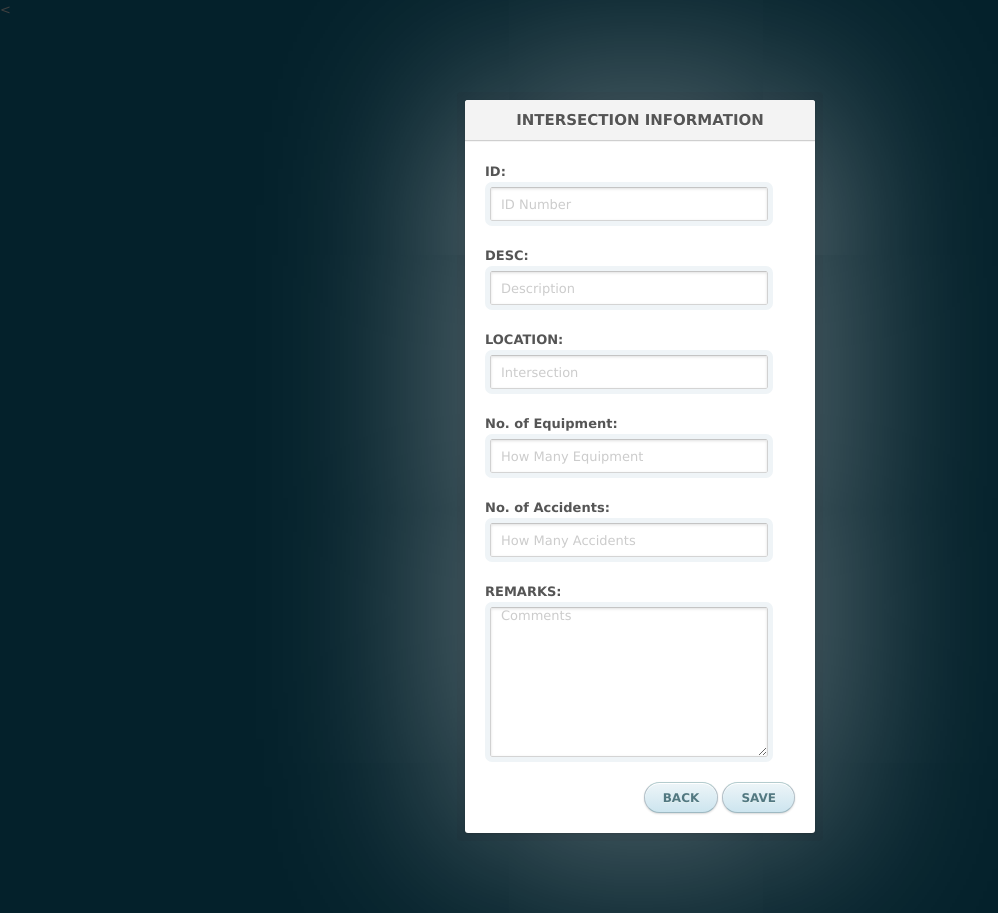
After one commit to leonzkie/traffic, a Django app: page /addIntersection/ in a window 1280 px wide. The commit adds this page. Shown: the whole page, without its empty margins (0-998 px from the left). Run offline with Django 3.2, Linux system fonts and the light colour scheme; parts of the project's set-up code (start-up, migrations or seed data) failed here and were passed over.

Commit message:
Cruds
Error:
clicking submit button.. csrf something

```diff
--- a/intersections/views.py
+++ b/intersections/views.py
@@ -60,5 +60,29 @@ def devices(request):
 	c = Context({'device_list': device_list,})
 	return HttpResponse(t.render(c))
 
+def newAccident(request):
+	device_list = Device.objects.all()
+	t = loader.get_template('Cruds/addAccident.html')
+	c = Context({'device_list': device_list,})
+	return HttpResponse(t.render(c))
+
+def newDevice(request):
+	device_list = Device.objects.all()
+	t = loader.get_template('Cruds/addDevice.html')
+	c = Context({'device_list': device_list,})
+	return HttpResponse(t.render(c))
+
+def newIntersection(request):
+	device_list = Device.objects.all()
+	t = loader.get_template('Cruds/addIntersection.html')
+	c = Context({'device_list': device_list,})
+	return HttpResponse(t.render(c))
+
+def newRoad(request):
+	device_list = Device.objects.all()
+	t = loader.get_template('Cruds/addRoad.html')
+	c = Context({'device_list': device_list,})
+	return HttpResponse(t.render(c))
+
 def homepage(request):
 	return HttpResponseRedirect('/login/')
--- a/static/css/loginstyle.css
+++ b/static/css/loginstyle.css
@@ -137,6 +137,15 @@ body {
   background: rgba(0, 0, 0, 0.08);
   border-radius: 4px;
 }
+
+.login label
+{
+  font-family: 'Lucida Grande', Tahoma, Verdana, sans-serif;
+  font-size: 13px;
+  font-weight: bold;
+  color: #555;
+}
+
 .login h1 {
   margin: -20px -20px 21px;
   line-height: 40px;
@@ -161,9 +170,19 @@ body {
 .login p:first-child {
   margin-top: 0;
 }
-.login input[type=text], .login input[type=password] {
+.login input[type=text], .login input[type=password],
+.login input[type=date], .login input[type=number],
+.login input[type=datetime-local]
+{
   width: 278px;
 }
+
+.login textarea
+{
+  width: 278px;
+  height: 150px;
+}
+
 .login p.remember_me {
   float: left;
   line-height: 31px;
@@ -208,12 +227,17 @@ body {
   font-size: 13px;
 }
 
-input {
+
+input, input[type=date],textarea,input[type=datetime-local]
+{
   font-family: 'Lucida Grande', Tahoma, Verdana, sans-serif;
   font-size: 14px;
 }
 
-input[type=text], input[type=password] {
+
+input[type=text], input[type=password],input[type=date]
+,textarea,input[type=number],input[type=datetime-local]
+{
   margin: 5px;
   padding: 0 10px;
   width: 200px;
@@ -228,7 +252,10 @@ input[type=text], input[type=password] {
   -webkit-box-shadow: inset 0 1px 3px rgba(0, 0, 0, 0.12);
   box-shadow: inset 0 1px 3px rgba(0, 0, 0, 0.12);
 }
-input[type=text]:focus, input[type=password]:focus {
+input[type=text]:focus, input[type=password]:focus
+  ,textarea:focus, input[type=date]:focus,input[type=number]:focus
+  ,input[type=datetime-local]:focus
+{
   border-color: #7dc9e2;
   outline-color: #dceefc;
   outline-offset: 0;
@@ -263,6 +290,9 @@ input[type=submit]:active {
   box-shadow: inset 0 0 3px rgba(0, 0, 0, 0.2);
 }
 
-.lt-ie9 input[type=text], .lt-ie9 input[type=password] {
+.lt-ie9 input[type=text], .lt-ie9 input[type=password]
+  ,.lt-ie9 textarea, .lt-ie9 input[type=date],.lt-ie9 input[type=number]
+  ,.lt-ie9 input[type=datetime-local]
+{
   line-height: 34px;
 }
--- /dev/null
+++ b/templates/Cruds/addIntersection.html
@@ -0,0 +1,79 @@
+<<!DOCTYPE html>
+<html>
+<head>
+  <meta charset="utf-8">
+  <meta http-equiv="X-UA-Compatible" content="IE=edge,chrome=1">
+  <title>New Intersection</title>
+  <link rel="stylesheet"  type="text/css" href="/static/css/loginstyle.css">
+</head>
+
+<body>
+
+
+
+  <section class="container" >
+
+    <div class="login">
+
+      <h1>INTERSECTION INFORMATION</h1>
+
+      <form method="post">
+
+
+
+        <p>
+          <label> ID:</label><br>
+          <input type="number" name="id" value="" placeholder="ID Number">
+
+        </p>
+
+        <p>
+          <label> DESC:</label><br>
+          <input type="text" name="desc" value="" placeholder="Description">
+
+        </p>
+
+        <p>
+          <label> LOCATION:</label><br>
+          <input type="text" name="location" value="" placeholder="Intersection">
+
+        </p>
+
+         <p>
+          <label> No. of Equipment:</label><br>
+          <input type="number" name="nEquip" value="" placeholder="How Many Equipment">
+
+        </p>
+
+         <p>
+          <label> No. of Accidents:</label><br>
+          <input type="number" name="nAccidents" value="" placeholder="How Many Accidents">
+
+        </p>
+
+        <p>
+          <label> REMARKS:</label><br>
+          <textarea name ="remarks" placeholder="Comments"></textarea>
+
+        </p>
+
+        <p class="submit">
+
+          <input type="submit" name="Cancel" value="BACK">
+          <input type="submit" name="Add" value="SAVE">
+
+        </p>
+
+
+
+      </form>
+
+    </div>
+
+
+  </section>
+
+
+
+</body>
+</html>
--- a/traffic/urls.py
+++ b/traffic/urls.py
@@ -16,5 +16,9 @@ urlpatterns = patterns('',
 	url(r'^devices/', devices, name='devices'),
 	url(r'^roads/', roads, name = 'roads'),
 	url(r'^accidents/', accidents, name='accidents'),
+	url(r'^addAccident/', newAccident, name='addAccident'),
+	url(r'^addDevice/', newDevice, name='addDevice'),
+	url(r'^addIntersection/', newIntersection, name='addIntersection'),
+	url(r'^addRoad/', newRoad, name='addRoad'),
 	#url(r'^pages/', include('django.contrib.flatpages.urls')),
 )
```
Also changed, not shown: templates/Cruds/addAccident.html (added, +73 -0 lines), templates/Cruds/addDevice.html (added, +73 -0 lines), templates/Cruds/addRoad.html (added, +73 -0 lines), templates/login/login.html (+1 -10 lines), traffic.sqlite3.
